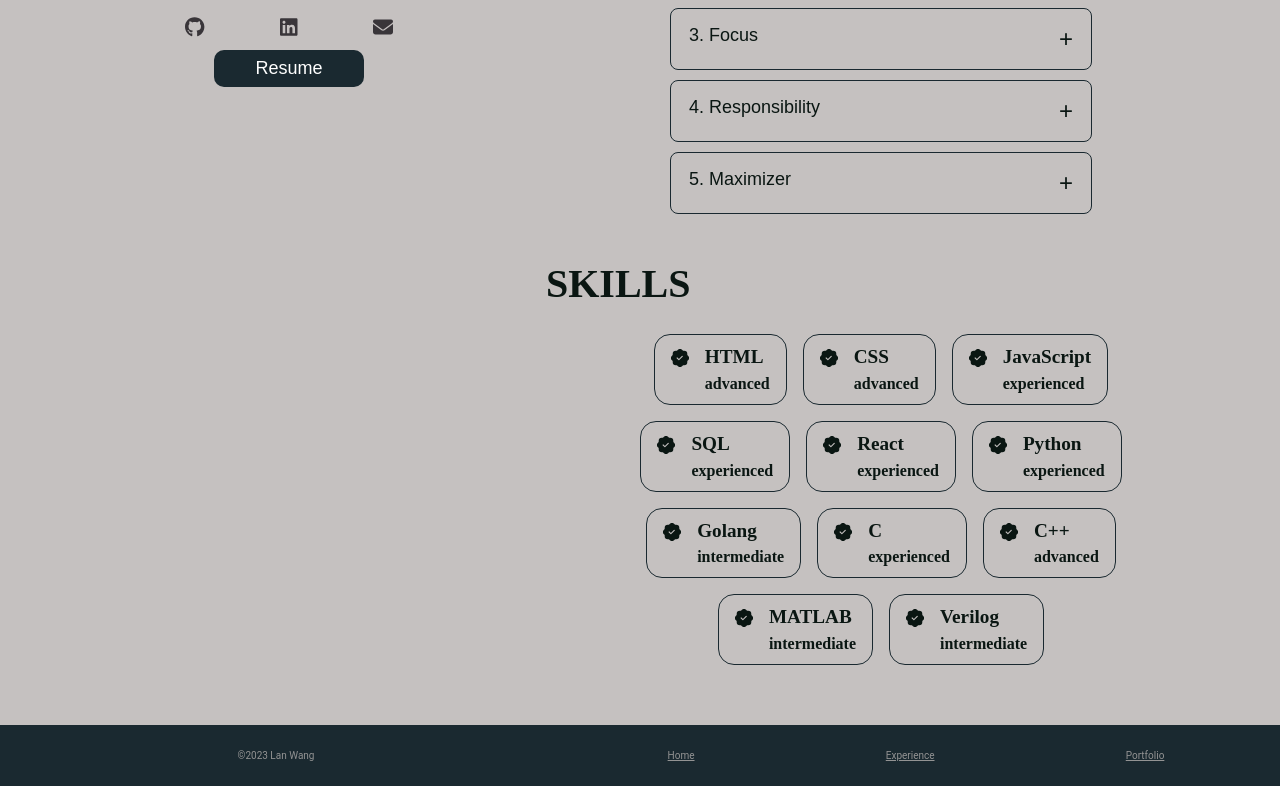
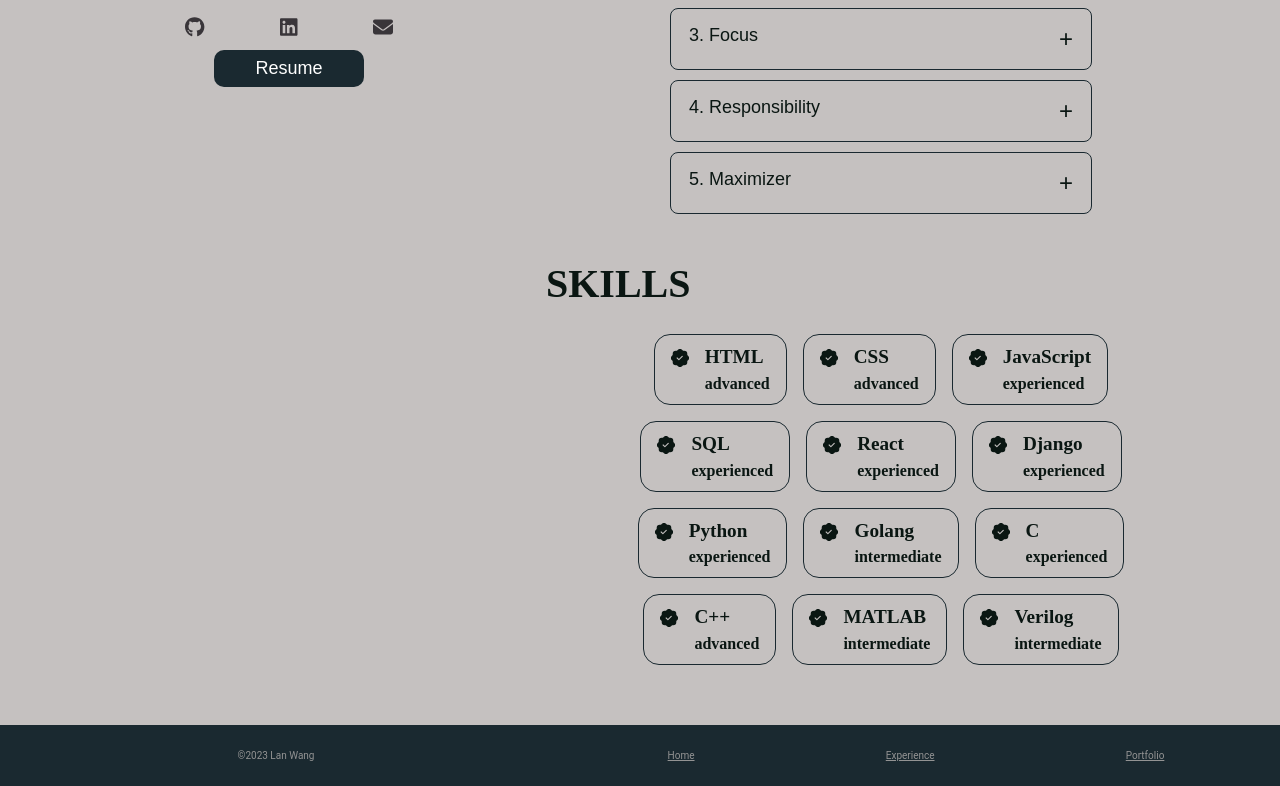
Before and after one commit to yexiaosu/portfolio, a React (Create React App) app: page / in a window 1280 px wide. Shown: the part 522-1308 px from the top of the page. Built offline with nearby package versions, Linux system fonts and the light colour scheme.

Commit message:
fix: skills

```diff
--- a/src/components/skill/Skill.js
+++ b/src/components/skill/Skill.js
@@ -11,6 +11,7 @@ export default function Skills() {
             <Skill name="JavaScript" exp="experienced"></Skill>
             <Skill name="SQL" exp="experienced"></Skill>
             <Skill name="React" exp="experienced"></Skill>
+            <Skill name="Django" exp="experienced"></Skill>
             <Skill name="Python" exp="experienced"></Skill>
             <Skill name="Golang" exp="intermediate"></Skill>
             <Skill name="C" exp="experienced"></Skill>
```
